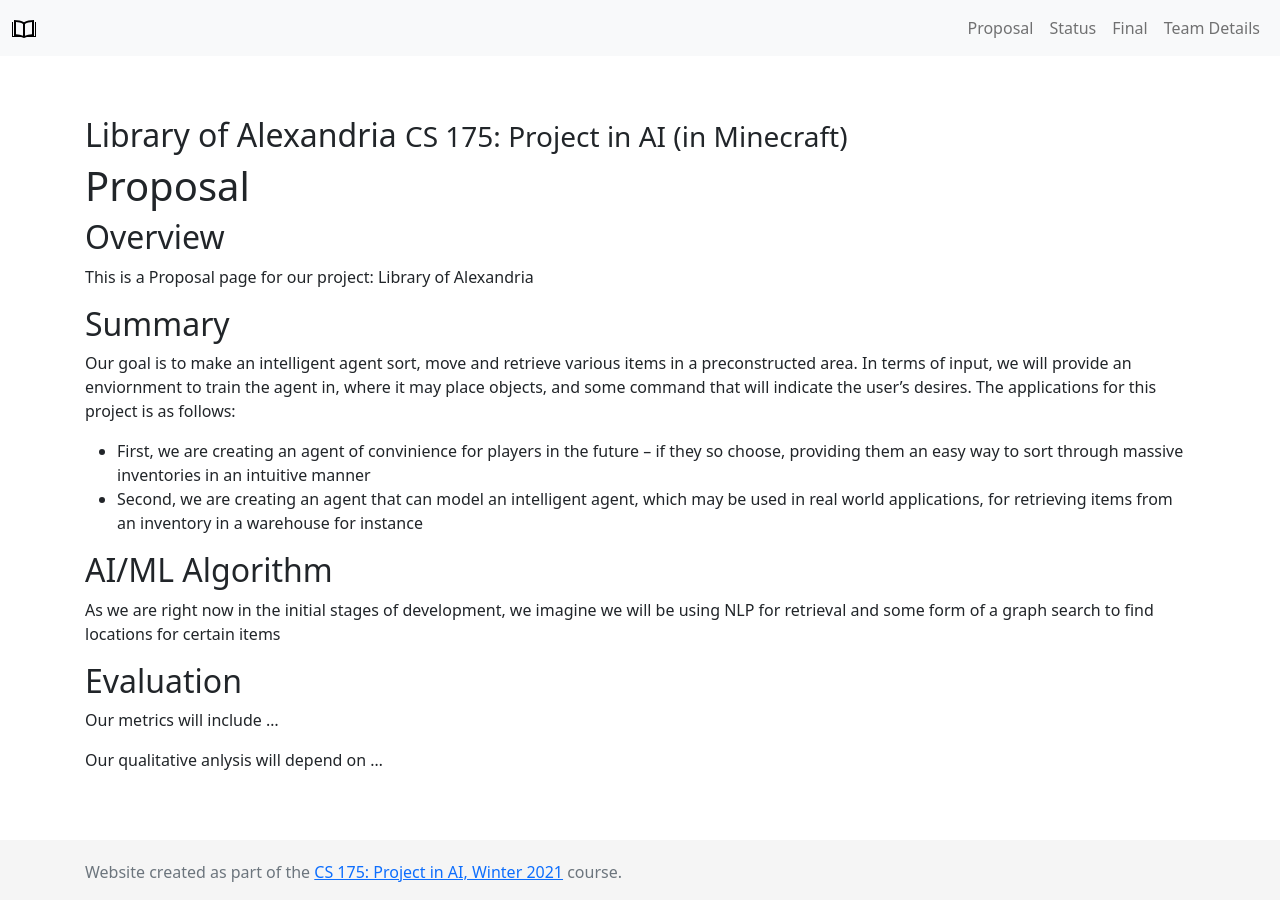
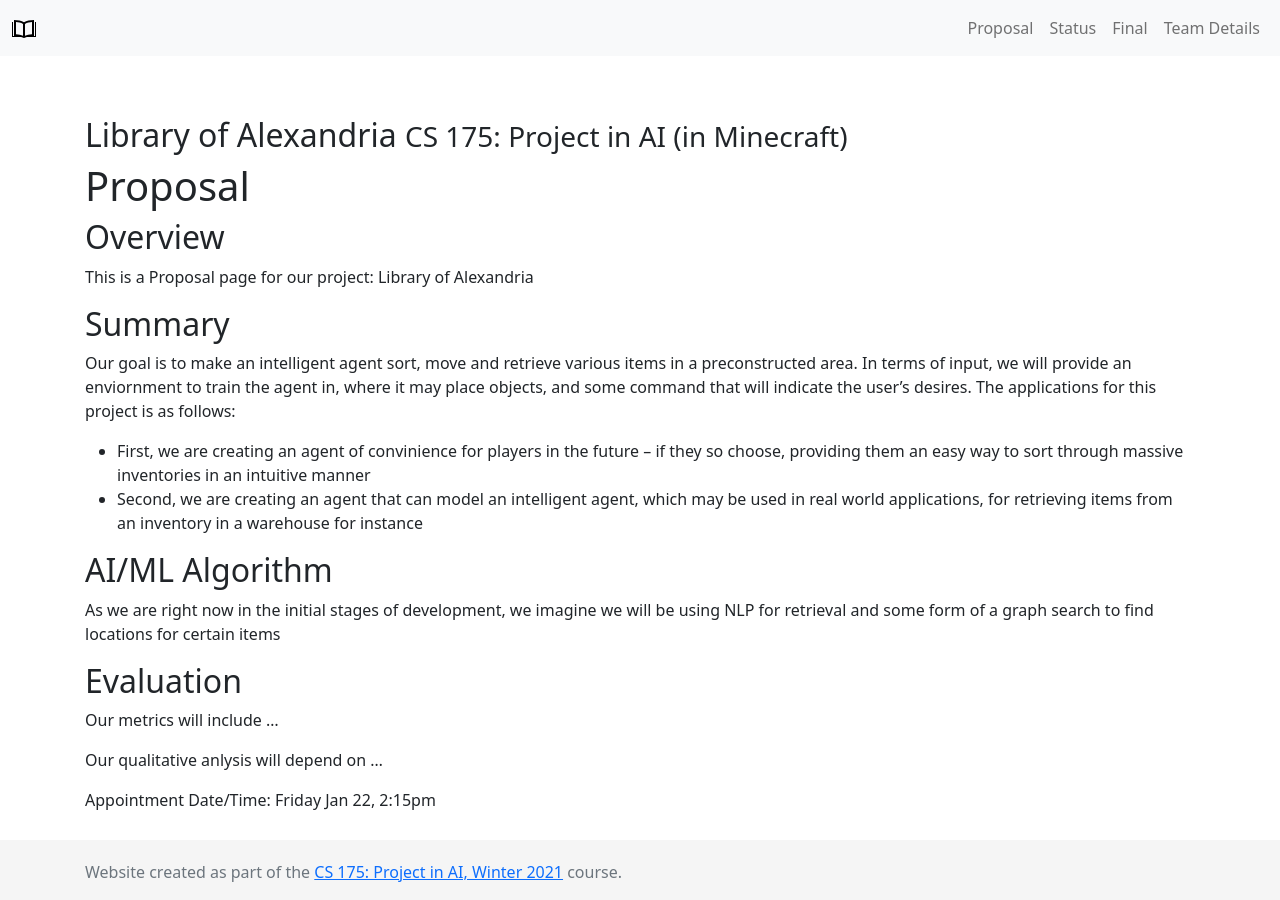
Before and after one commit to burwinliu-zz/LibraryOfAlexandria, a Jekyll site: the page built from docs/proposal.md, in a window 1280 px wide. Built offline with Jekyll 4.4.1, drawn with Linux system fonts in a browser that asks for light colours.

Commit message:
Update proposal.md
added appointment date/time

```diff
--- a/docs/proposal.md
+++ b/docs/proposal.md
@@ -19,3 +19,8 @@ As we are right now in the initial stages of development, we imagine we will be
 Our metrics will include ...
 
 Our qualitative anlysis will depend on ...
+
+
+
+
+Appointment Date/Time: Friday Jan 22, 2:15pm
```
